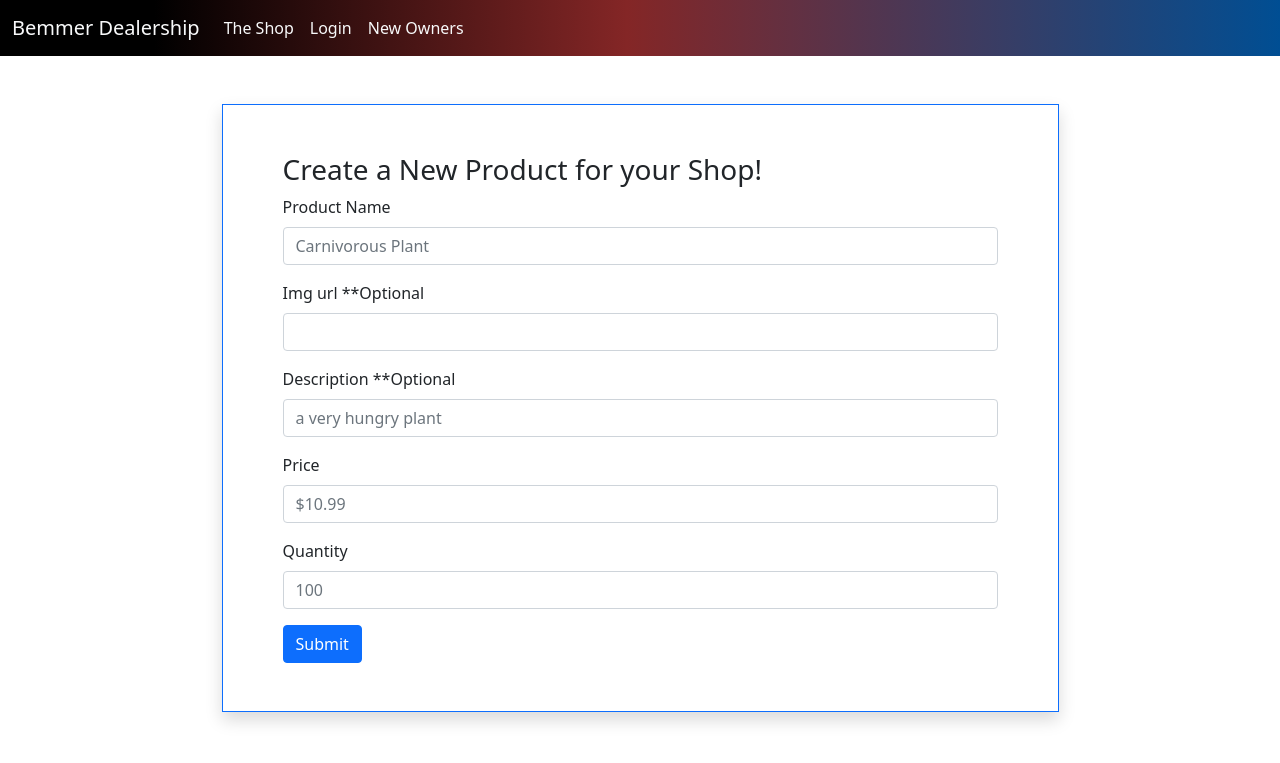
After one commit to Andresrodriguez26/Week6-Assignments, a Flask app: page /shop/create in a window 1280 px wide. The commit adds this page. Shown: the top 763 px of the page. Run offline with Flask 3, Linux system fonts and the light colour scheme; some libraries are stand-ins or nearby versions.

Commit message:
third day

```diff
--- a/bmw_shop/blueprints/auth/auth_templates/sign_in.html
+++ b/bmw_shop/blueprints/auth/auth_templates/sign_in.html
@@ -27,7 +27,7 @@
                         <span class="err-msg"> {{ error }}</span>
                     {% endfor %}
                 </div>
-                <div class="col-12">
+                <div class="col-12 mt-3">
                     {{ form.submit(class="btn btn-primary") }}
                 </div>
             </form>
--- a/bmw_shop/blueprints/auth/auth_templates/sign_up.html
+++ b/bmw_shop/blueprints/auth/auth_templates/sign_up.html
@@ -49,7 +49,7 @@
                         <span class="err-msg"> {{ error }}</span>
                     {% endfor %}
                 </div>
-                <div class="col-12">
+                <div class="col-12 mt-2">
                     {{ form.submit(class="btn btn-primary") }}
                 </div>
             </form>
--- a/bmw_shop/blueprints/site/routes.py
+++ b/bmw_shop/blueprints/site/routes.py
@@ -1,7 +1,96 @@
-from flask import Blueprint, render_template
+from flask import Blueprint, flash, redirect, render_template, request
 
-site = Blueprint('site', __name__, template_folder='site_templates' )
 
-@site.route('/')
+# Internal import
+from bmw_shop.models import Product, db
+from bmw_shop.forms import ProductForm
+
+
+
+# Need to instantiate our Blueprint Class
+site = Blueprint("site", __name__, template_folder="site_templates")
+
+
+# Use site object to create our routes
+@site.route("/")
 def shop():
-    return render_template('shop.html')
+
+    # We need to query our database to grab all of our products to display
+    allprods = Product.query.all() # The same as SELECT * FROM products
+
+
+                                                # Whats on left side is html, right side whats in our route
+    return render_template("shop.html", shop=allprods) # Looking inside our template_folder (site_templates) to find our shop.hmtl file
+
+
+@site.route("/shop/create", methods=["GET", "POST"])
+def create():
+
+    # Instantiate our productform
+
+    createform = ProductForm()
+
+    if request.method == "POST" and createform.validate_on_submit():
+        # Grab our data from our form
+        name = createform.name.data
+        image = createform.image.data
+        description = createform.description.data
+        price = createform.price.data
+        quantity = createform.quantity.data
+
+       #instantiate that class as an object passing in our arguments to replace our parameters
+
+        product = Product(name, price, quantity, image, description)
+
+        db.session.add(product) # Adding our new instantiating object to our database
+        db.session.commit()
+
+        flash(f"You have succesfully created product {name}", category="success")
+        return redirect("/")
+
+    elif request.method == "POST":
+        flash("We were unable to process your request", category="warning")
+        return redirect("/shop/create")
+
+
+    return render_template("create.html", form=createform )
+
+
+@site.route("/shop/update/<id>", methods=["GET","POST"]) # <parameter> this is how pass parameters to our routes
+def update(id):
+
+    # Lets grab our specific product we want to update
+    product = Product.query.get(id) # This should only ever bring back 1 item/object
+    updateform = ProductForm()
+
+    if request.method == "POST" and updateform.validate_on_submit():
+
+        product.name = updateform.name.data
+        product.image = updateform.image.data
+        product.description = updateform.description.data
+        product.price = updateform.price.data
+        product.quantity = updateform.quantity.data
+
+        # Commit our changes
+        db.session.commit()
+
+        flash(f"You have successfully updated product {product.name}", category='success')
+        return redirect('/')
+
+    elif request.method == "POST":
+        flash("We were unable to process your request", category="warning")
+        return redirect("/")
+
+    return render_template('update.html', form=updateform, product=product )
+
+
+@site.route('/shop/delete/<id>')
+def delete(id):
+
+    #query our database to find that object we want to delete
+    product = Product.query.get(id)
+
+    db.session.delete(product)
+    db.session.commit()
+
+    return redirect('/')
--- /dev/null
+++ b/bmw_shop/blueprints/site/site_templates/create.html
@@ -0,0 +1,17 @@
+{% extends "base.html" %}
+
+
+
+{% block content %}
+
+<div class="container d-flex justify-content-center align-items-center">
+    <div class="row mt-5 mb-5 p-5 shadow rounder border border-primary w-75">
+        <div class="col">
+            <h3>Create a New Product for your Shop!</h3>
+            {% include "productform.html" %}
+        </div>
+    </div>
+</div>
+
+
+{% endblock content %}
--- /dev/null
+++ b/bmw_shop/blueprints/site/site_templates/productform.html
@@ -0,0 +1,36 @@
+
+<form action="" method='POST' class="row g-3">
+    {{ form.hidden_tag() }}
+    <div class="col-12">
+        {{ form.name.label }}
+        {{ form.name(class='form-control mt-2', placeholder='Carnivorous Plant') }}
+        {% for error in form.name.errors %}
+            <span class="err-msg">{{ error }}</span>
+        {% endfor %}
+    </div>
+    <div class="col-12">
+        {{ form.image.label }}
+        {{ form.image(class='form-control mt-2') }}
+    </div>
+    <div class="col-12">
+        {{ form.description.label }}
+        {{ form.description(class='form-control mt-2', placeholder='a very hungry plant') }}
+    </div>
+    <div class="col-12">
+        {{ form.price.label }}
+        {{ form.price(class='form-control mt-2', placeholder='$10.99') }}
+        {% for error in form.price.errors %}
+            <span class="err-msg">{{ error }}</span>
+        {% endfor %}
+    </div>
+    <div class="col-12">
+        {{ form.quantity.label }}
+        {{ form.quantity(class='form-control mt-2', placeholder='100') }}
+        {% for error in form.quantity.errors %}
+            <span class="err-msg">{{ error }}</span>
+        {% endfor %}
+    </div>
+    <div class="col-12">
+        {{ form.submit(class="btn btn-primary")}}
+    </div>
+</form>
--- a/bmw_shop/forms.py
+++ b/bmw_shop/forms.py
@@ -17,3 +17,11 @@ class RegisterForm(FlaskForm):
     password = PasswordField('Password', validators= [ DataRequired() ])
     confirm_password = PasswordField('Confirm Password', validators=[ DataRequired(), EqualTo('password')])
     submit = SubmitField('Sign Up')
+
+class ProductForm(FlaskForm):
+    name = StringField('Product Name',validators=[ DataRequired() ] )
+    image = StringField('Img url **Optional')
+    description = StringField('Description **Optional')
+    price = DecimalField('Price', validators=[ DataRequired() ])
+    quantity = IntegerField('Quantity', validators=[ DataRequired() ])
+    submit = SubmitField('Submit')
--- a/bmw_shop/templates/navbar.html
+++ b/bmw_shop/templates/navbar.html
@@ -1,6 +1,6 @@
-<nav class="navbar navbar-expand-lg bg-dark">
+<nav class="navbar navbar-expand-lg" style="background: linear-gradient(90deg, rgba(0,0,0,1) 12%, rgba(132,38,38,1) 49%, rgba(0,78,147,1) 100%);">
   <div class="container-fluid">
-    <a class="navbar-brand link-light" href="/">Rangers Shop of Horrors</a>
+    <a class="navbar-brand link-light" href="/">Bemmer Dealership</a>
     <button class="navbar-toggler" type="button"
     data-bs-toggle="collapse"
     data-bs-target="#navbarNav"
@@ -16,14 +16,14 @@
         </li>
         {% if current_user.is_authenticated %}
         <li class="nav-item">
-          <a class="nav-link link-light" href="/logout">Login</a>
+          <a class="nav-link link-light" href="/logout">Logout</a>
         </li>
         {% else %}
         <li class="nav-item">
           <a class="nav-link link-light" href="/signin">Login</a>
         </li>
         <li class="nav-item">
-          <a class="nav-link link-light" href="/signup">Register</a>
+          <a class="nav-link link-light" href="/signup">New Owners</a>
         </li>
         {% endif %}
       </ul>
```
Also changed, not shown: bmw_shop/blueprints/site/site_templates/shop.html (+42 -10 lines), bmw_shop/blueprints/site/site_templates/update.html (added, +17 -0 lines), bmw_shop/helpers.py (added, +32 -0 lines), bmw_shop/models.py (+69 -0 lines), image_cache.sqlite (added), 1 other file.
